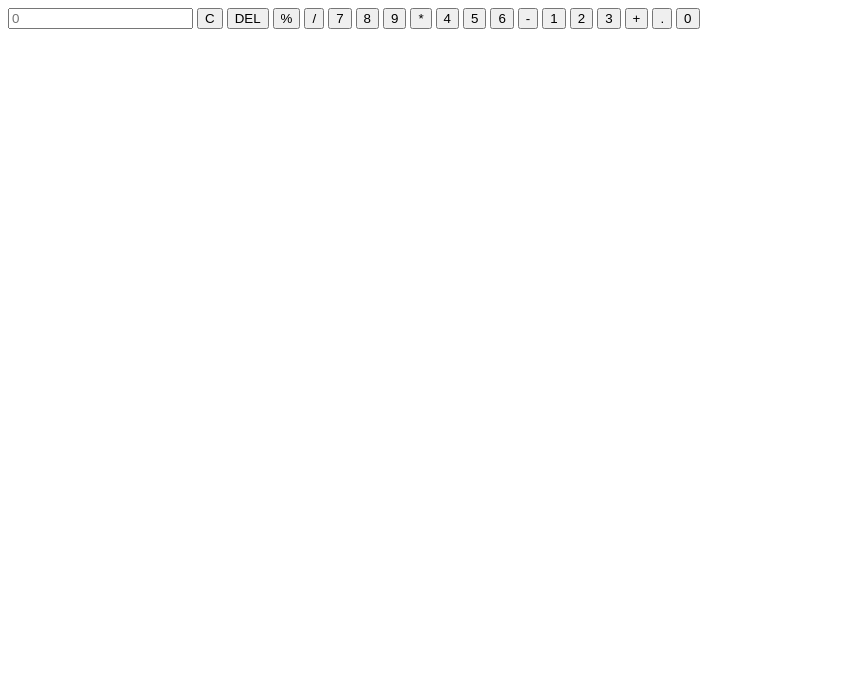
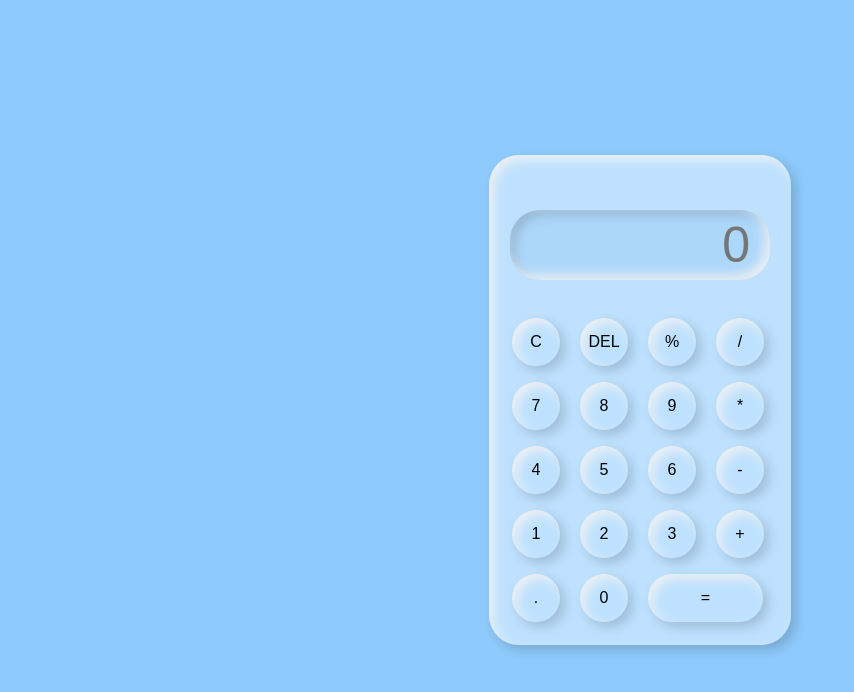
Before and after one commit to logesh-29/CodSoft, a plain HTML site: page calculator/index.html in a window 1280 px wide. Shown: the whole page, without its empty margins (0-854 px from the left). Drawn offline with Linux system fonts and the light colour scheme.

Commit message:
Update index.html

```diff
--- a/calculator/index.html
+++ b/calculator/index.html
@@ -4,11 +4,12 @@
     <meta charset="UTF-8">
     <meta name="viewport" content="width=device-width, initial-scale=1.0">
     <title>Calculator</title>
+    <link href="style.css" rel="stylesheet">
 </head>
 <body>
     <div class="container">
         <div class="calculator">
-            <input type="text" placeholder="0">
+            <input type="text" placeholder="0" id="output-screen">
             <button onclick="Clear()">C</button>
             <button onclick="del()">DEL</button>
             <button onclick="display('%')">%</button>
@@ -27,10 +28,11 @@
             <button onclick="display('+')">+</button>
             <button onclick="display('.')">.</button>
             <button onclick="display('0')">0</button>
+            <button onclick="Calculate()" class="equal">=</button>
 
         </div>
     </div>
-     <script>
+    <script>
         let outputScreen = document.getElementById("output-screen");
 
         function display(num){
```
